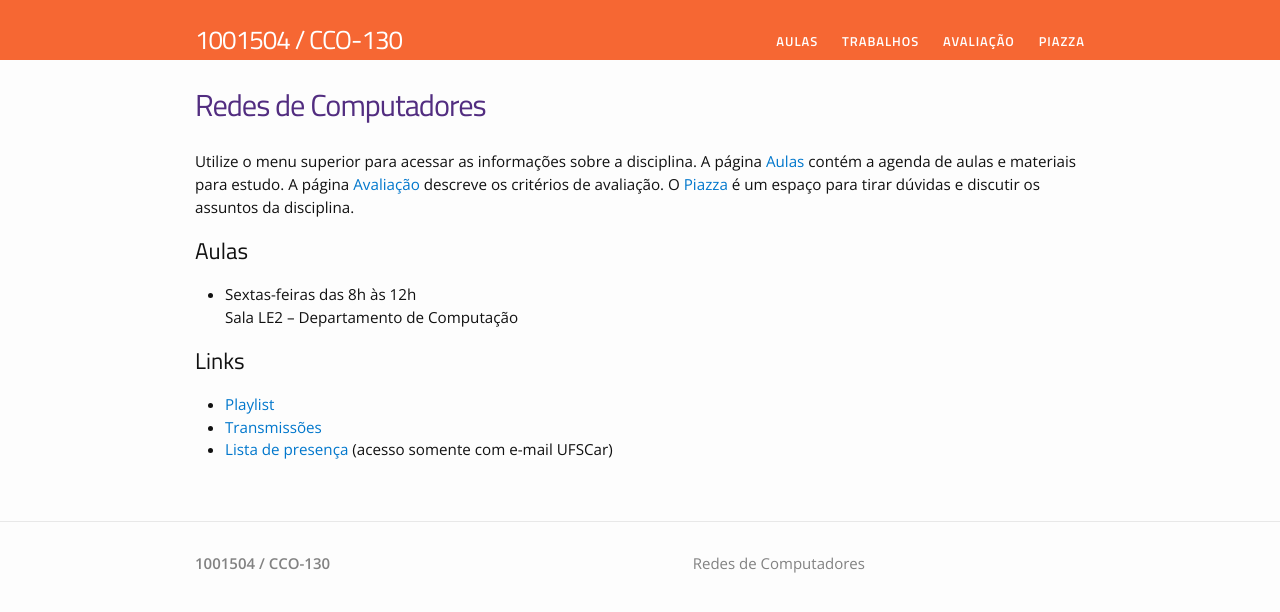
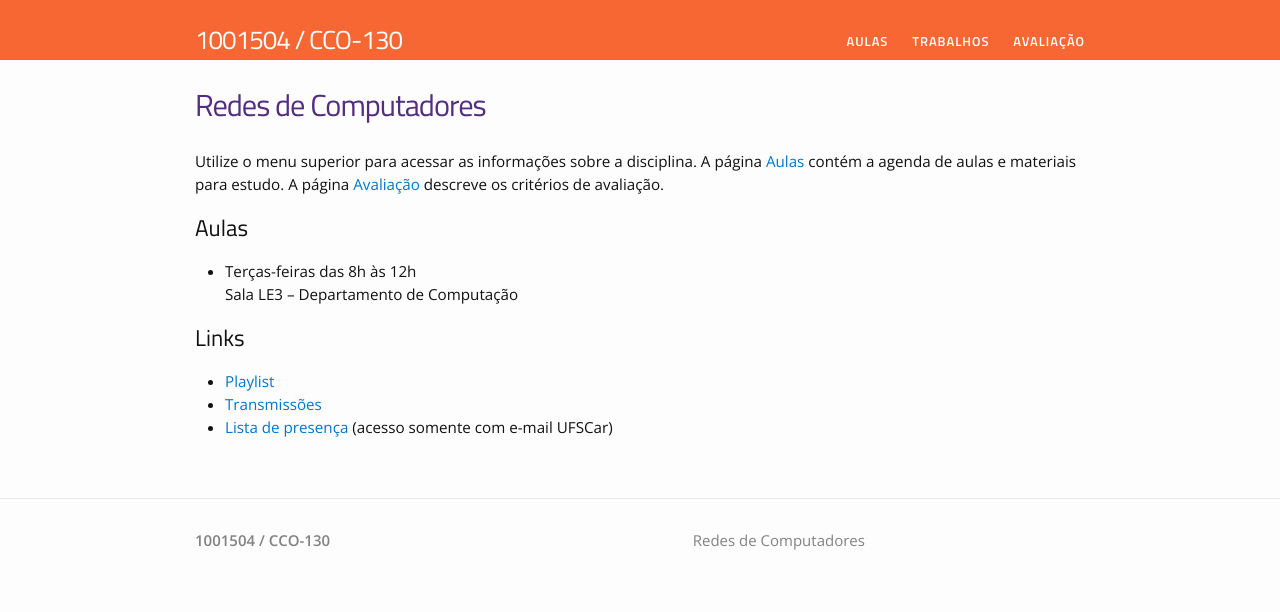
Before and after one commit to thotypous/redes-website, a Jekyll site: the page built from index.md, in a window 1280 px wide. Shown: the top 612 px of the page. Built offline with Jekyll 4.4.1, drawn with Linux system fonts in a browser that asks for light colours.

Commit message:
remove piazza e arruma dia/local

```diff
--- a/_data/menu.yml
+++ b/_data/menu.yml
@@ -6,6 +6,3 @@
 
 - title: "Avaliação"
   href: "/avaliacao/"
-
-- title: "Piazza"
-  href: "https://piazza.com/ufscar/winter2022/1001504"
--- a/index.md
+++ b/index.md
@@ -3,12 +3,12 @@ layout: page
 title: Redes de Computadores
 ---
 
-Utilize o menu superior para acessar as informações sobre a disciplina. A página [Aulas](/aulas/) contém a agenda de aulas e materiais para estudo. A página [Avaliação](/avaliacao/) descreve os critérios de avaliação. O [Piazza](https://piazza.com/ufscar/winter2022/1001504) é um espaço para tirar dúvidas e discutir os assuntos da disciplina.
+Utilize o menu superior para acessar as informações sobre a disciplina. A página [Aulas](/aulas/) contém a agenda de aulas e materiais para estudo. A página [Avaliação](/avaliacao/) descreve os critérios de avaliação.
 
 
 ## Aulas
 
- * Sextas-feiras das 8h às 12h<br />Sala LE2 – Departamento de Computação
+ * Terças-feiras das 8h às 12h<br />Sala LE3 – Departamento de Computação
 
 ## Links
 
```
